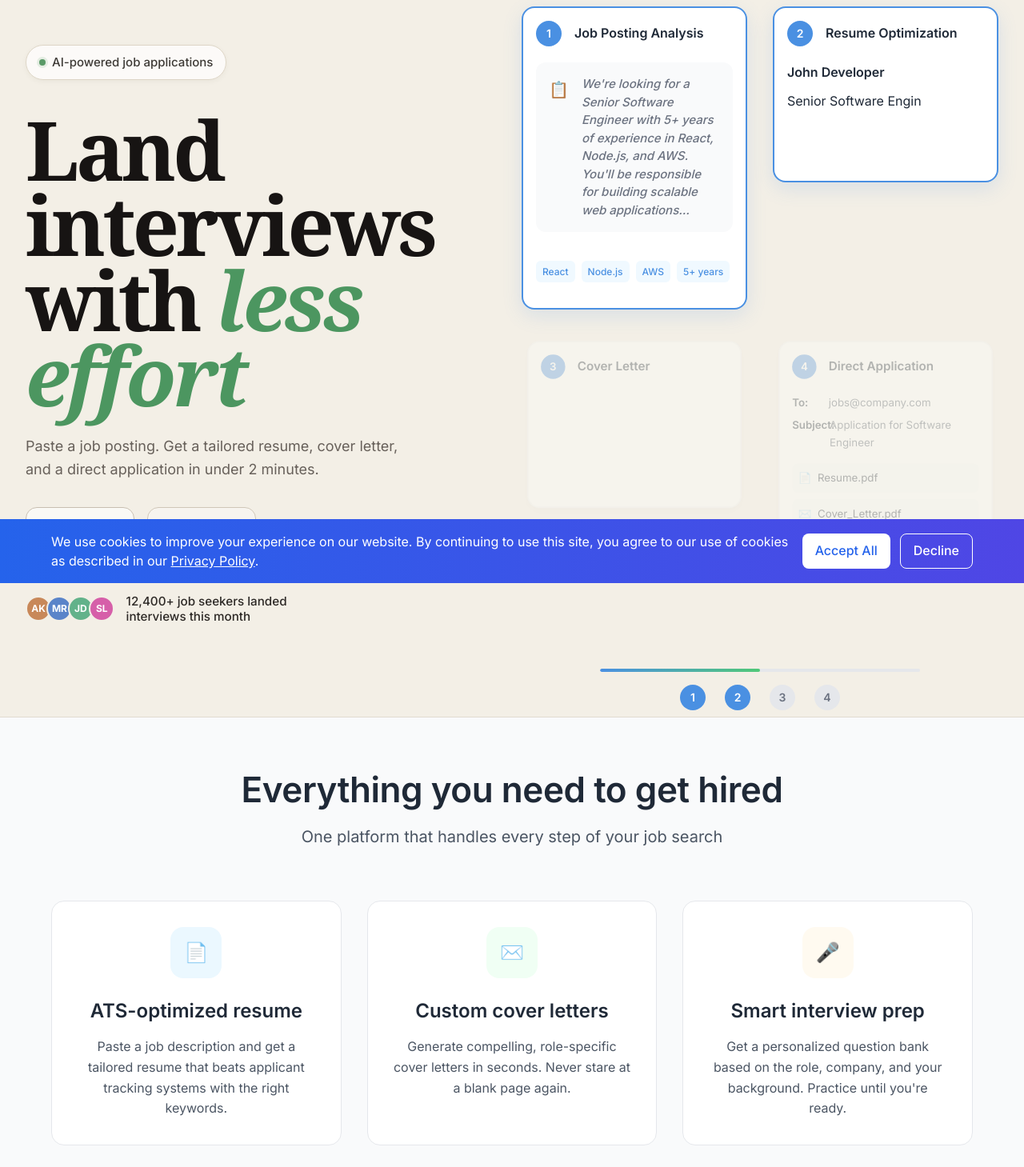
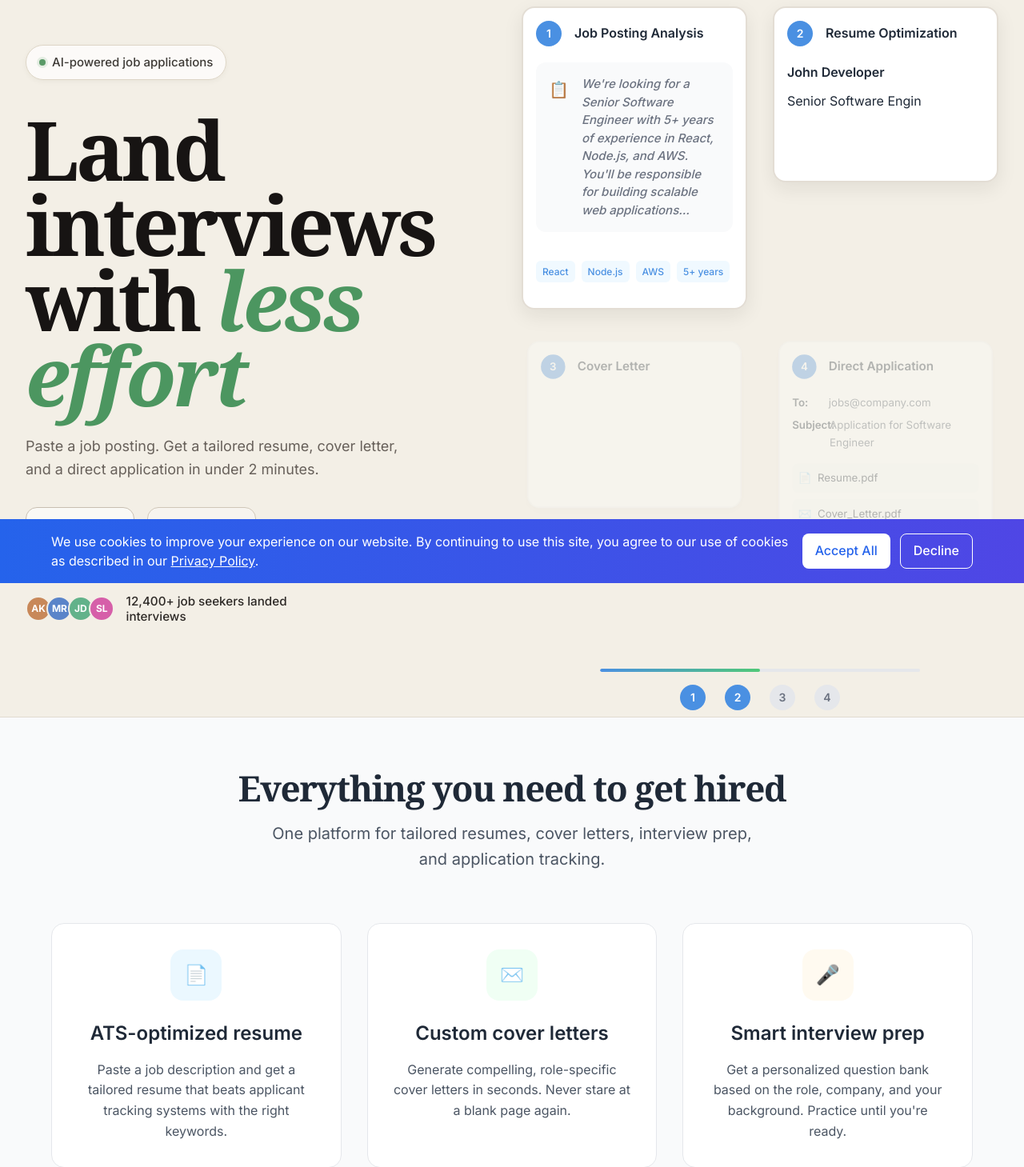
Before and after one commit to esaatech/Jobeasy, a Django app: page / in a window 1280 px wide. Shown: the part 71-1530 px from the top of the page at 80% size. Run offline with Django 5.2, Linux system fonts and the light colour scheme; data that the repository does not hold is empty; some libraries are stand-ins or nearby versions.

Commit message:
Polish homepage copy and section typography.
Use serif headlines for section titles, refresh marketing copy across home partials, soften the hero demo active card, and align the final CTA block with the warm hero palette.

Made-with: Cursor

```diff
--- a/home/templates/home/partials/contact.html
+++ b/home/templates/home/partials/contact.html
@@ -4,7 +4,7 @@
         <div class="cta-container">
             <div class="cta-content">
                 <h2 class="headline-secondary cta-title">Your next job starts here</h2>
-                <p class="subheadline cta-subtitle">Free to start. No credit card needed.</p>
+                <p class="subheadline cta-subtitle">Start free—explore resumes and the rest of the platform without a credit card.</p>
 
                 <div class="cta-actions">
                     {% if user.is_authenticated %}
@@ -22,8 +22,8 @@
 <style>
 /* Final CTA Section */
 .final-cta-section {
-    background: linear-gradient(135deg, #F0F9FF 0%, #E0F2FE 100%);
-    border-top: 1px solid #E5E7EB;
+    background: #F3EFE6;
+    border-top: 1px solid #E1DBD0;
 }
 
 .cta-container {
--- a/home/templates/home/partials/faq.html
+++ b/home/templates/home/partials/faq.html
@@ -3,8 +3,8 @@
     <div class="page-width">
         <!-- Section Header -->
         <div class="section-header">
-            <h2 class="headline-secondary text-center">Frequently Asked Questions</h2>
-            <p class="subheadline text-center mx-auto max-w-3xl">Everything you need to know about Jobeas</p>
+            <h2 class="headline-secondary text-center">Frequently asked questions</h2>
+            <p class="subheadline text-center mx-auto max-w-3xl">Straight answers about how Jobeas works, your data, and getting started.</p>
         </div>
 
         <!-- FAQ Accordion -->
--- a/home/templates/home/partials/hero.html
+++ b/home/templates/home/partials/hero.html
@@ -27,8 +27,8 @@
                         <a href="{% url 'resume_builder:create_resume' %}" class="cta-button cta-primary">
                             <span>Create free resume</span>
                         </a>
-                        <a href="#interactive-demo" class="cta-button cta-secondary">
-                            <span>See how it works</span>
+                        <a href="{% url 'authentication:register' %}" class="cta-button cta-secondary">
+                            <span>Create account</span>
                         </a>
                     </div>
                     <div class="hero-proof">
@@ -38,7 +38,7 @@
                             <span class="hero-proof-avatar avatar-green">JD</span>
                             <span class="hero-proof-avatar avatar-pink">SL</span>
                         </div>
-                        <p class="hero-proof-text">12,400+ job seekers landed interviews this month</p>
+                        <p class="hero-proof-text">12,400+ job seekers landed interviews</p>
                     </div>
                 </div>
             </div>
@@ -523,8 +523,8 @@
 }
 
 .demo-step.active .demo-card {
-    border-color: var(--color-primary);
-    box-shadow: 0 8px 25px rgba(74, 144, 226, 0.15);
+    border-color: #E3DDD4;
+    box-shadow: 0 8px 24px rgba(23, 20, 19, 0.08);
 }
 
 .demo-header {
--- a/home/templates/home/partials/how_it_works.html
+++ b/home/templates/home/partials/how_it_works.html
@@ -4,7 +4,7 @@
         <!-- Section Header -->
         <div class="section-header">
             <h2 class="headline-secondary text-center">Everything you need to get hired</h2>
-            <p class="subheadline text-center mx-auto max-w-3xl">One platform that handles every step of your job search</p>
+            <p class="subheadline text-center mx-auto max-w-3xl">One platform for tailored resumes, cover letters, interview prep, and application tracking.</p>
         </div>
 
         <!-- Features Grid -->
--- a/home/templates/home/partials/process_flow.html
+++ b/home/templates/home/partials/process_flow.html
@@ -1,10 +1,10 @@
-<!-- From job posting to offer letter Section -->
+<!-- From job posting to application (process) -->
 <section class="section">
     <div class="page-width">
         <!-- Section Header -->
         <div class="section-header">
-            <h2 class="headline-secondary text-center">From job posting to offer letter</h2>
-            <p class="subheadline text-center mx-auto max-w-3xl">Four steps, and you're ready to apply</p>
+            <h2 class="headline-secondary text-center">From job posting to application</h2>
+            <p class="subheadline text-center mx-auto max-w-3xl">Four quick steps: paste the listing, add your background, get tailored documents, then apply with confidence.</p>
         </div>
 
         <!-- Process Flow -->
--- a/home/templates/home/partials/testimonials.html
+++ b/home/templates/home/partials/testimonials.html
@@ -3,8 +3,8 @@
     <div class="page-width">
         <!-- Section Header -->
         <div class="section-header">
-            <h2 class="headline-secondary text-center">What Our Users Say</h2>
-            <p class="subheadline text-center mx-auto max-w-3xl">Real stories from job seekers who landed their dream roles</p>
+            <h2 class="headline-secondary text-center">What our users say</h2>
+            <p class="subheadline text-center mx-auto max-w-3xl">Real stories from people who strengthened their applications and moved their job search forward.</p>
         </div>
 
         <!-- Testimonials Container -->
--- a/static/css/base.css
+++ b/static/css/base.css
@@ -579,13 +579,13 @@
 }
 
 .headline-secondary {
-    font-family: 'Inter', sans-serif;
-    font-size: 2.75rem;
+    font-family: Georgia, "Times New Roman", serif;
+    font-size: clamp(2.25rem, 4vw, 2.75rem);
     font-weight: 600;
-    line-height: 1.2;
+    line-height: 1.12;
     color: var(--text-primary);
     margin-bottom: var(--spacing-lg);
-    letter-spacing: -0.01em;
+    letter-spacing: -0.03em;
 }
 
 .headline-tertiary {
```
